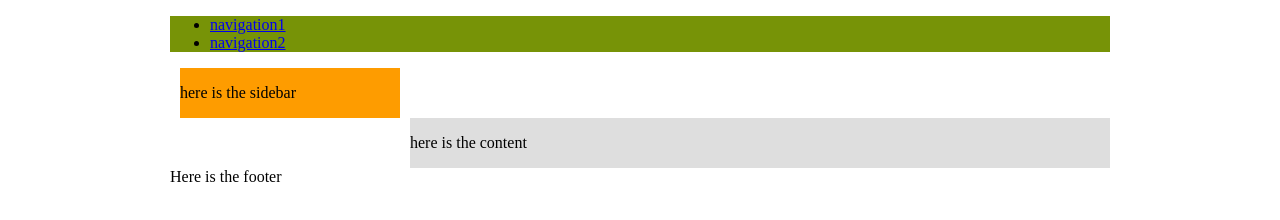
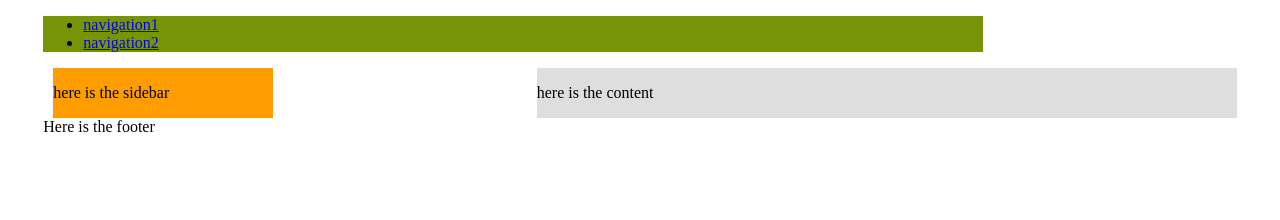
Before and after one commit to kebreathing/Sagittarius, a plain HTML site: page work/html5_css3/chapter2/web4.html in a window 1280 px wide. Drawn offline with Linux system fonts and the light colour scheme.

Commit message:
html5-css3
流式设计：布局 skeleton.css

```diff
--- a/work/html5_css3/chapter2/css/main.css
+++ b/work/html5_css3/chapter2/css/main.css
@@ -1,7 +1,7 @@
 #wrapper {
   margin-left: auto;
   margin-right: auto;
-  width: 960px;
+  width: 96%;
 }
 
 #header {
```
Also changed, not shown: 1 other file.
